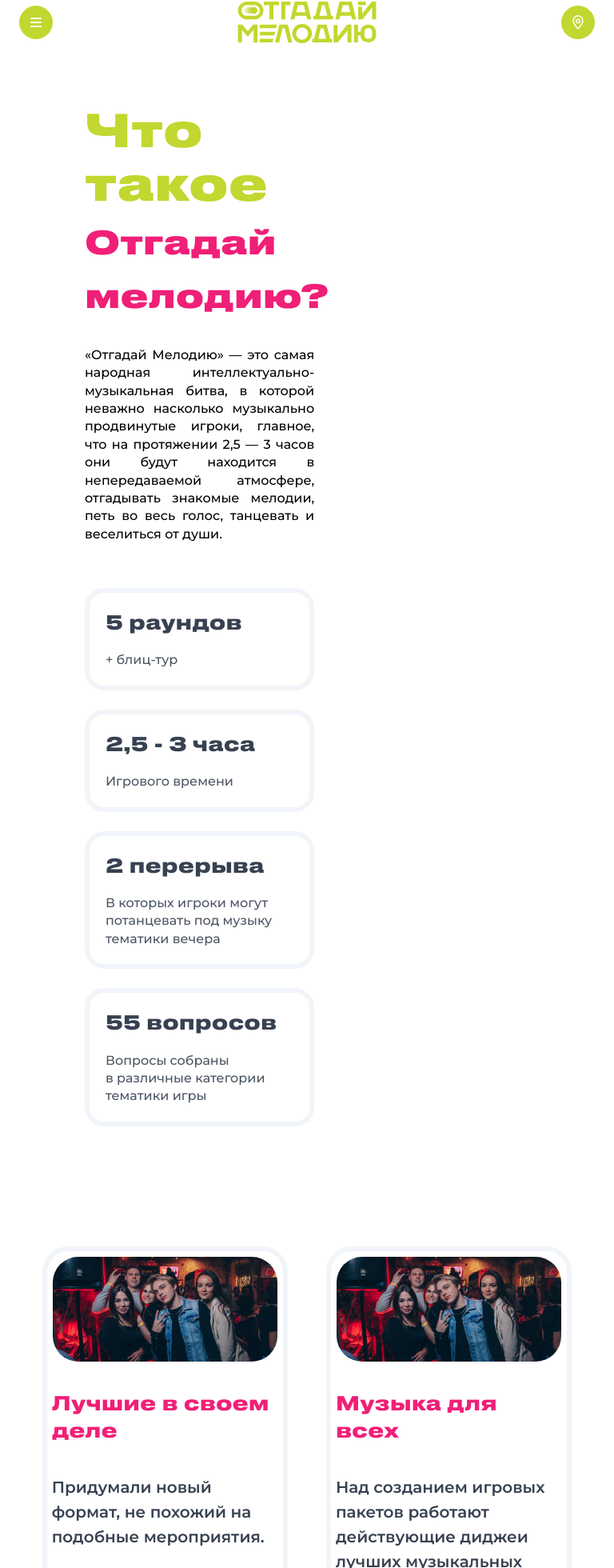
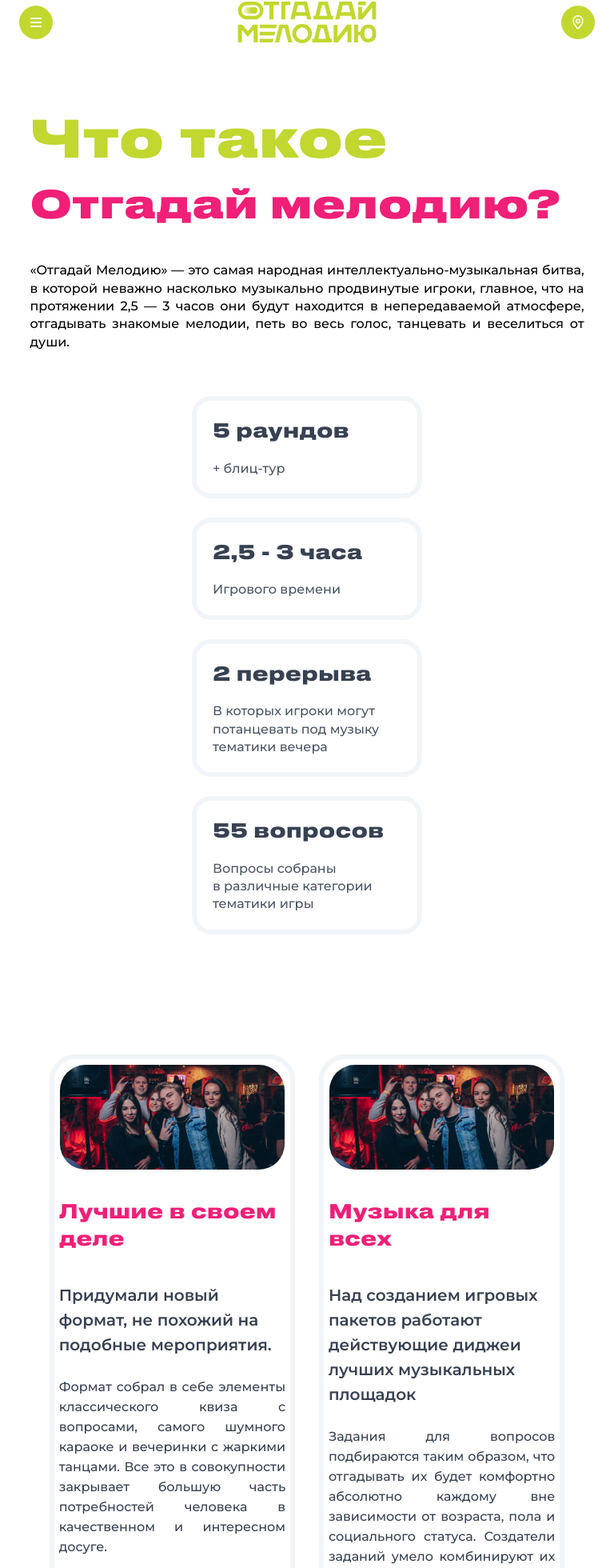
Before and after one commit to otgadaymelody/otgadaymelody-web, a React (Create React App) app: page /franchise in a window 768 px wide. Shown: the part 33-1993 px from the top of the page at 80% size. Built offline with nearby package versions, Linux system fonts and the light colour scheme.

Commit message:
fix(franchise-page): temporary mobile version

```diff
--- a/src/components/franchise/best-of/best-of-block.css
+++ b/src/components/franchise/best-of/best-of-block.css
@@ -3,5 +3,5 @@
     flex-direction: row;
     flex-wrap: wrap;
     justify-content: center;
-    gap: 48px;
+    gap: 30px;
 }
--- a/src/components/franchise/best-of/best-of-item/BestOf.css
+++ b/src/components/franchise/best-of/best-of-item/BestOf.css
@@ -52,6 +52,11 @@
     .best-of__container {
         max-width: 40vw;
     }
+
+    .best-of__description {
+        text-align: justify;
+    }
+
 }
 
 
@@ -68,3 +73,9 @@
         font-size: var(--text-base);
     }
 }
+
+@media (max-width: 2000px) and (min-width: 1691px) {
+    .best-of__container {
+        max-width: 33vw;
+    }
+}
--- a/src/components/franchise/franchise-about-us/franchise-about-us.css
+++ b/src/components/franchise/franchise-about-us/franchise-about-us.css
@@ -1,7 +1,6 @@
 
 .franchise-about-us__container {
     width: 95vw;
-    padding-left: 2%;
     display: flex;
     justify-content: center;
 }
@@ -13,13 +12,13 @@
 .franchise-about-us__title {
     color: var(--color-lime);
     font-weight: var(--weight-heavy);
-    font-size: var( --text-9xl);
+    font-size: calc(var( --text-9xl) + 1vw);
     line-height: var(--line-height-small);
 }
 
 .franchise-about-us__title-pink {
     color: var(--color-pink);
-    font-size: var(--text-6xl);
+    font-size: calc(var(--text-6xl) + 1vw);
 }
 
 .franchise-about-us__title-container {
@@ -31,12 +30,14 @@
     font-family: var(--font-family-descriptions);
     color: var(--colo-bg-gray-700);
     font-weight: var(--weight-medium);
-    font-size: var(--text-l);
+    font-size: calc(var(--text-l) + 1vw);
     line-height: var(--line-height-base);
 }
 
 .franchise-about-us__image-container {
-    width: 50%;
+    max-width: 50%;
+    display: flex;
+    align-items: center;
 }
 
 .franchise-about-us__image {
@@ -53,23 +54,35 @@
     gap: 24px;
 }
 
-@media (min-width: 768px) and (max-width: 1024px)  {
+@media (max-width: 1340px) {
     .franchise-about-us__image {
         display: none;
     }
 
+    .franchise-about-us__description-container {
+        width: 95%;
+    }
+}
+
+@media (min-width: 768px) and (max-width: 1024px)  {
+
     .franchise-about-us__text {
         text-align: justify;
+    }
+
+    .franchise-about-us__rules-container {
+        flex-direction: column;
+        align-items: center;
     }
 }
 
 @media (max-width: 768px) {
     .franchise-about-us__container {
-        width: 85vw;
-        margin-left: 5%;
+        width: 95vw;
     }
 
-    .franchise-about-us__image {
-        display: none;
+    .franchise-about-us__rules-container {
+        flex-direction: column;
+        align-items: center;
     }
 }
--- a/src/components/franchise/franchise-audience/franchise-audience.css
+++ b/src/components/franchise/franchise-audience/franchise-audience.css
@@ -1,7 +1,7 @@
 .franchise-audience {
     width: 98vw;
-    padding-left: 5%;
     display: flex;
+    justify-content: center;
     gap: 5%;
 }
 
@@ -10,19 +10,20 @@
 }
 
 .franchise-audience__stats-wrapper {
+    width: 95%;
     display: flex;
     flex-direction: row;
+    justify-content: center;
 }
 
 .franchise-audience__stats {
-    width: 334px;
-    max-width: 334px;
+    max-width: 50%;
     margin-top: 66px;
 }
 
 .franchise-audience__title {
     font-weight: var(--weight-heavy);
-    font-size: var(--text-9xl);
+    font-size: var(--text-8xl);
     color: var(--color-bg-gray-900);
 }
 
@@ -51,35 +52,42 @@
     right: 55%;
 }
 
-
-
-@media (max-width: 768px) {
-
-    .franchise-audience{
-        width: 85vw;
-        margin-left: 5%;
-    }
-    .franchise-audience__container_right{
+@media (max-width: 1340px) {
+    .franchise-audience__illustration_photo {
         display: none;
     }
 
+    .franchise-audience__container_right {
+        display: none;
+    }
+
+    .franchise-audience__illustration_stats {
+        display: none;
+    }
+
+    .franchise-audience__stats-wrapper {
+        width: 95%;
+        display: flex;
+        flex-direction: column;
+        justify-content: center;
+    }
+
+    .franchise-audience__stats {
+        margin: auto;
+    }
+
     .franchise-audience__title {
-        font-size: var(--text-6xl);
+        font-size: var(--text-5xl);
     }
 
     .franchise--audience__text {
-        font-size: var(--text-1xl);
-    }
+        font-size: var(--text-xl);
+}
+}
 
-    .franchise-audience__stats-wrapper {
-        flex-direction: column;
+@media (max-width: 490px) {
+
+    .franchise-audience__title {
+        font-size: var(--text-xl);
     }
 }
-
-@media (min-width: 1455px) and (max-width: 2000px) {
-
-    .franchise-audience {
-        width: 70vw;
-    }
-
-}
--- a/src/components/franchise/franchise-download/download.css
+++ b/src/components/franchise/franchise-download/download.css
@@ -1,6 +1,7 @@
 .franchise-download {
     width: 95vw;
-    padding-left: 5%;
+    display: flex;
+    justify-content: center;
 }
 
 .franchise-download__container {
@@ -25,7 +26,7 @@
 
 .franchise-download__title {
     color: var(--color-bg-white);
-    font-size: var(--text-6xl);
+    font-size: calc(var(--text-5xl) + 0.7vw);
     font-weight: var(--weight-bold);
 }
 
@@ -46,21 +47,26 @@
     transform: skew(10deg);
 }
 
-@media (max-width: 768px) {
-
-    .franchise-download {
-        width: 90vw;
-    }
+@media (max-width: 1215px) {
     .franchise-download__img {
         display: none;
     }
+
+    .franchise-download__container {
+        justify-content: center;
+        align-items: center;
+        padding: 5%;
+    }
+}
+
+@media (max-width: 768px) {
 
     .franchise-download__title {
         font-size: var(--text-3xl);
     }
 
-    .franchise-download__content-container {
-        padding-left: 10%;
+    .franchise-download {
+        width: 85vw;
     }
 
 }
--- a/src/components/franchise/franchise-why-us/franchise-why-us.css
+++ b/src/components/franchise/franchise-why-us/franchise-why-us.css
@@ -8,7 +8,7 @@
     display: flex;
     justify-content: center;
     font-weight: var(--weight-heavy);
-    font-size: var(--text-9xl);
+    font-size: calc(var(--text-9xl) + 1vw);
     color: var(--color-bg-gray-900);
 }
 
@@ -42,8 +42,9 @@
 }
 
 .franchise-why-us__img {
-    width: 700px;
-    height: 630px;
+    max-width: 100%;
+    object-fit: contain;
+    /* height: 630px; */
 }
 
 .franchise-why-us__text-container {
@@ -68,10 +69,6 @@
 
     .franchise-why-us__container{
         width: 85vw;
-        margin-left: 5%;
-    }
-    .franchise-why-us__img {
-        display: none;
     }
 
     .franchise-why-us__title {
@@ -85,6 +82,16 @@
     .franchise-why-us__text {
         font-size: var(--text-1xl);
     }
+}
+
+@media (max-width: 1340px) {
+    .franchise-why-us__img {
+        display: none;
+    }
+
+    .franchise-why-us__container {
+        justify-content: center;
+    }
 
     .franchise-why-us__text-block:nth-of-type(1) {
         margin-right: 0;
@@ -97,4 +104,8 @@
     .franchise-why-us__text-block:nth-of-type(3) {
         padding-right: 0;
     }
+
+    .franchise-why-us__text-block {
+        justify-content: center;
+    }
 }
```
